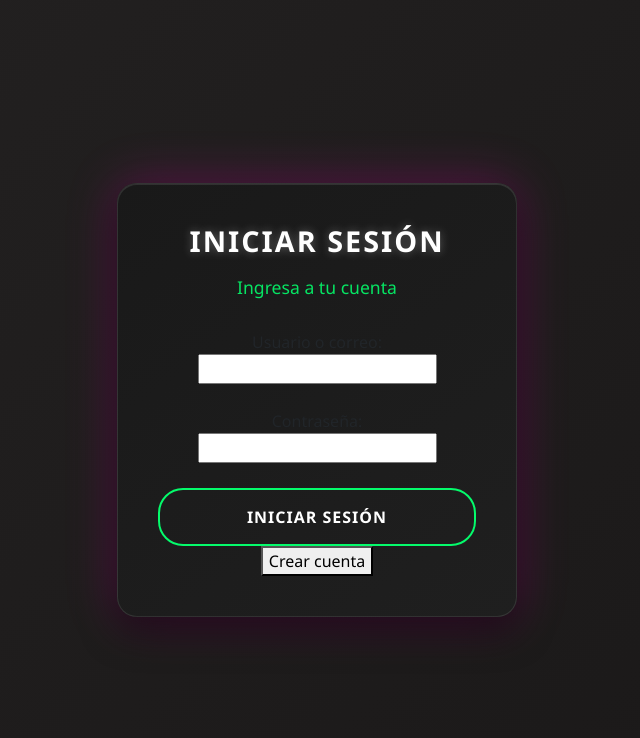
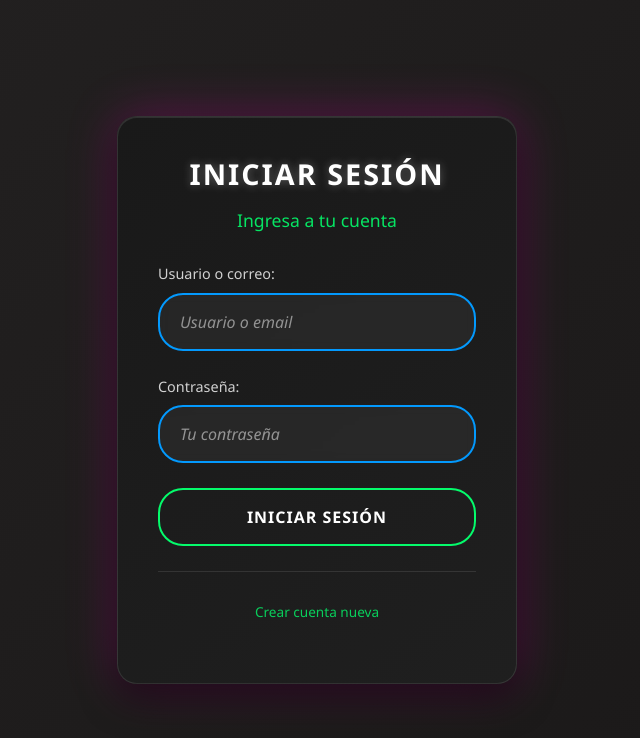
Before and after one commit to 2100679b/proyect, a Vue app in the folder frontend/: page /login in a window 1280 px wide. Shown: the top 738 px of the page, without its empty margins (323-963 px from the left). Built offline with nearby package versions, Linux system fonts and the light colour scheme.

Commit message:
Proyecto inicial con base de datos PostgreSQL para monitoreo de dispositivos

```diff
--- a/frontend/src/components/sesion/login.vue
+++ b/frontend/src/components/sesion/login.vue
@@ -8,34 +8,51 @@
 
       <form @submit.prevent="isRegister ? register() : login()" class="login-form">
         <div v-if="isRegister" class="form-group">
-          <label>Email:</label>
-          <input v-model="formData.email" type="email" required />
-        </div>
-
-        <div class="form-group">
-          <label>{{ isRegister ? 'Nombre de usuario:' : 'Usuario o correo:' }}</label>
+          <label class="form-label">Email:</label>
           <input
-            :value="isRegister ? formData.username : formData.identifier"
-            @input="updateInput"
-            type="text"
+            v-model="formData.email"
+            type="email"
+            class="form-input"
+            placeholder="tu-email@ejemplo.com"
             required
           />
         </div>
 
         <div class="form-group">
-          <label>Contraseña:</label>
-          <input v-model="formData.password" type="password" required />
+          <label class="form-label">{{ isRegister ? 'Nombre de usuario:' : 'Usuario o correo:' }}</label>
+          <input
+            :value="isRegister ? formData.username : formData.identifier"
+            @input="updateInput"
+            type="text"
+            class="form-input"
+            :placeholder="isRegister ? 'Tu nombre de usuario' : 'Usuario o email'"
+            required
+          />
+        </div>
+
+        <div class="form-group">
+          <label class="form-label">Contraseña:</label>
+          <input
+            v-model="formData.password"
+            type="password"
+            class="form-input"
+            placeholder="Tu contraseña"
+            required
+          />
         </div>
 
         <div class="form-actions">
-          <button type="submit" class="submit-btn">
-            {{ isRegister ? 'Registrarse' : 'Iniciar Sesión' }}
-          </button>
-          <button type="button" class="toggle-btn" @click="toggleForm">
-            {{ isRegister ? 'Ya tengo cuenta' : 'Crear cuenta' }}
+          <button type="submit" class="submit-btn" :disabled="isLoading">
+            {{ isLoading ? 'Procesando...' : (isRegister ? 'Registrarse' : 'Iniciar Sesión') }}
           </button>
         </div>
       </form>
+
+      <div class="links-container">
+        <a href="#" class="toggle-login-link" @click.prevent="toggleForm">
+          {{ isRegister ? 'Ya tengo cuenta' : 'Crear cuenta nueva' }}
+        </a>
+      </div>
 
       <p v-if="errorMessage" class="error-message">{{ errorMessage }}</p>
       <p v-if="successMessage" class="success-message">{{ successMessage }}</p>
@@ -53,6 +70,7 @@ export default {
   data() {
     return {
       isRegister: false,
+      isLoading: false,
       formData: {
         email: '',
         username: '',
@@ -86,6 +104,10 @@ export default {
       this.successMessage = '';
     },
     async register() {
+      this.isLoading = true;
+      this.errorMessage = '';
+      this.successMessage = '';
+
       try {
         const res = await axios.post(`${API_URL}/register`, {
           email: this.formData.email,
@@ -93,16 +115,23 @@ export default {
           password: this.formData.password
         });
 
-        this.successMessage = res.data.message;
+        this.successMessage = res.data.message || '¡Registro exitoso!';
         this.clearForm();
         setTimeout(() => {
           this.isRegister = false;
         }, 2000);
       } catch (err) {
-        this.errorMessage = err.response?.data?.error || 'Error al registrar';
+        this.errorMessage = err.response?.data?.error || 'Error al registrar usuario';
+        console.error('Error en registro:', err);
+      } finally {
+        this.isLoading = false;
       }
     },
     async login() {
+      this.isLoading = true;
+      this.errorMessage = '';
+      this.successMessage = '';
+
       try {
         const res = await axios.post(`${API_URL}/login`, {
           identifier: this.formData.identifier,
@@ -110,13 +139,17 @@ export default {
         });
 
         localStorage.setItem('token', res.data.token);
-        this.successMessage = res.data.message;
+        this.successMessage = res.data.message || '¡Inicio de sesión exitoso!';
         this.clearForm();
+
         setTimeout(() => {
           this.$router.push('/dashboard');
         }, 1500);
       } catch (err) {
         this.errorMessage = err.response?.data?.error || 'Error al iniciar sesión';
+        console.error('Error en login:', err);
+      } finally {
+        this.isLoading = false;
       }
     }
   }
```
